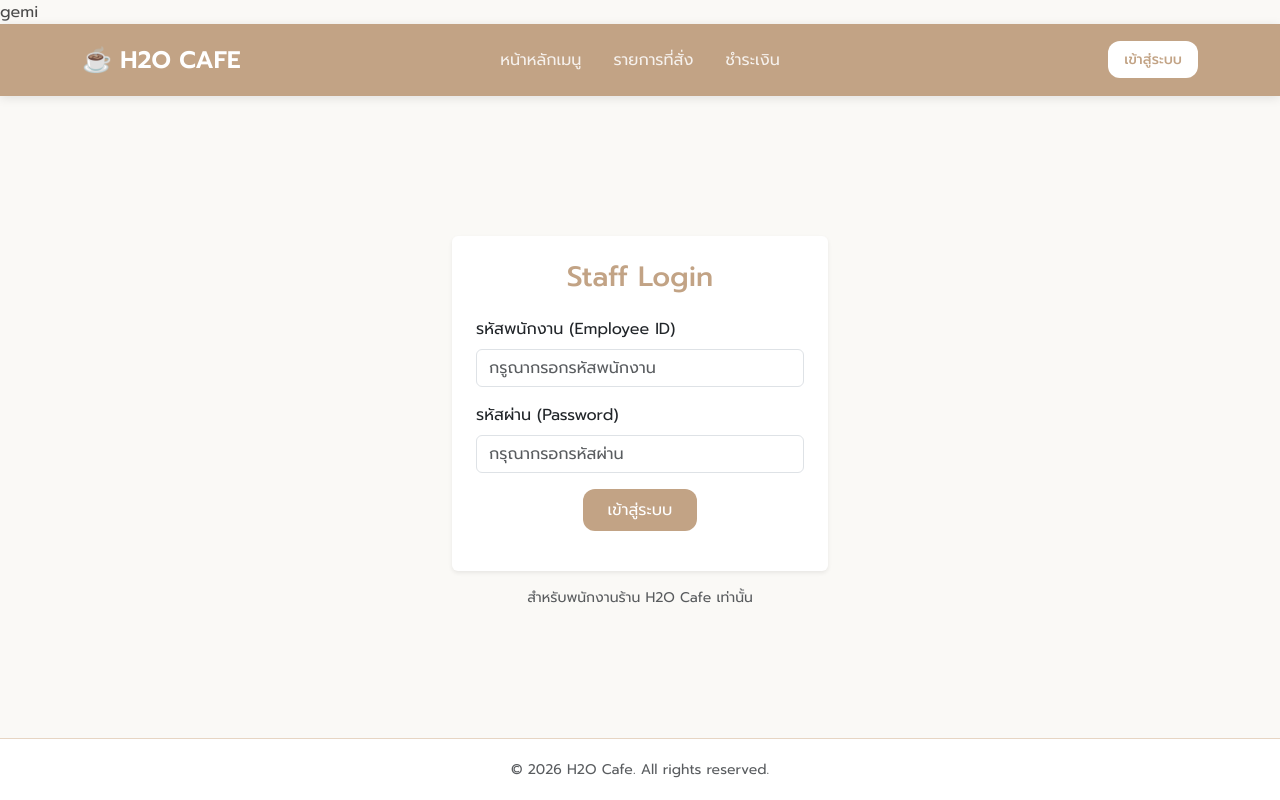
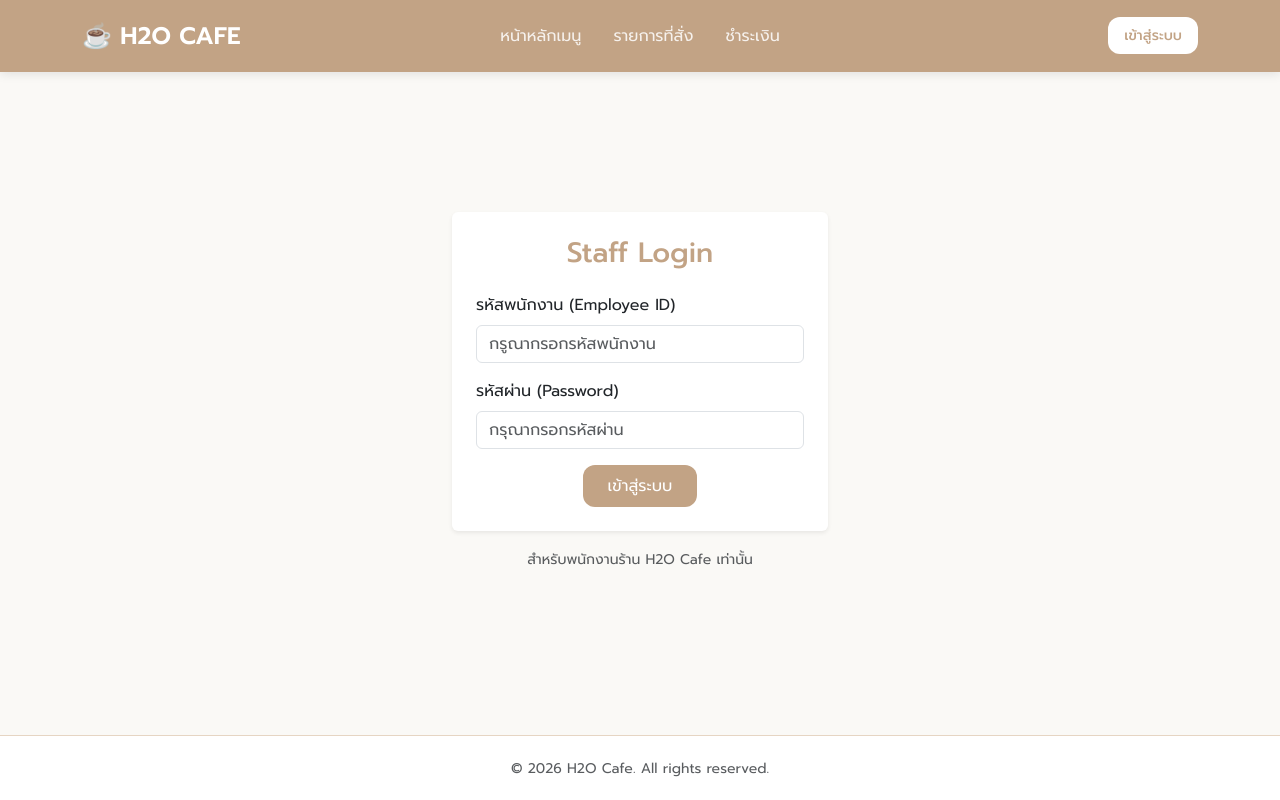
Before and after one commit to ThaAoon/CafeProject, a Django app: page /login/ in a window 1280 px wide. Run offline with Django 5.2, Linux system fonts and the light colour scheme; some libraries are stand-ins or nearby versions.

Commit message:
Fix typo in template inheritance syntax

```diff
--- a/myapp/templates/login.html
+++ b/myapp/templates/login.html
@@ -1,4 +1,4 @@
-gemi{% extends 'base.html' %}
+{% extends 'base.html' %}
 
 {% block title %}
     <title>Login - H2O</title>
```
